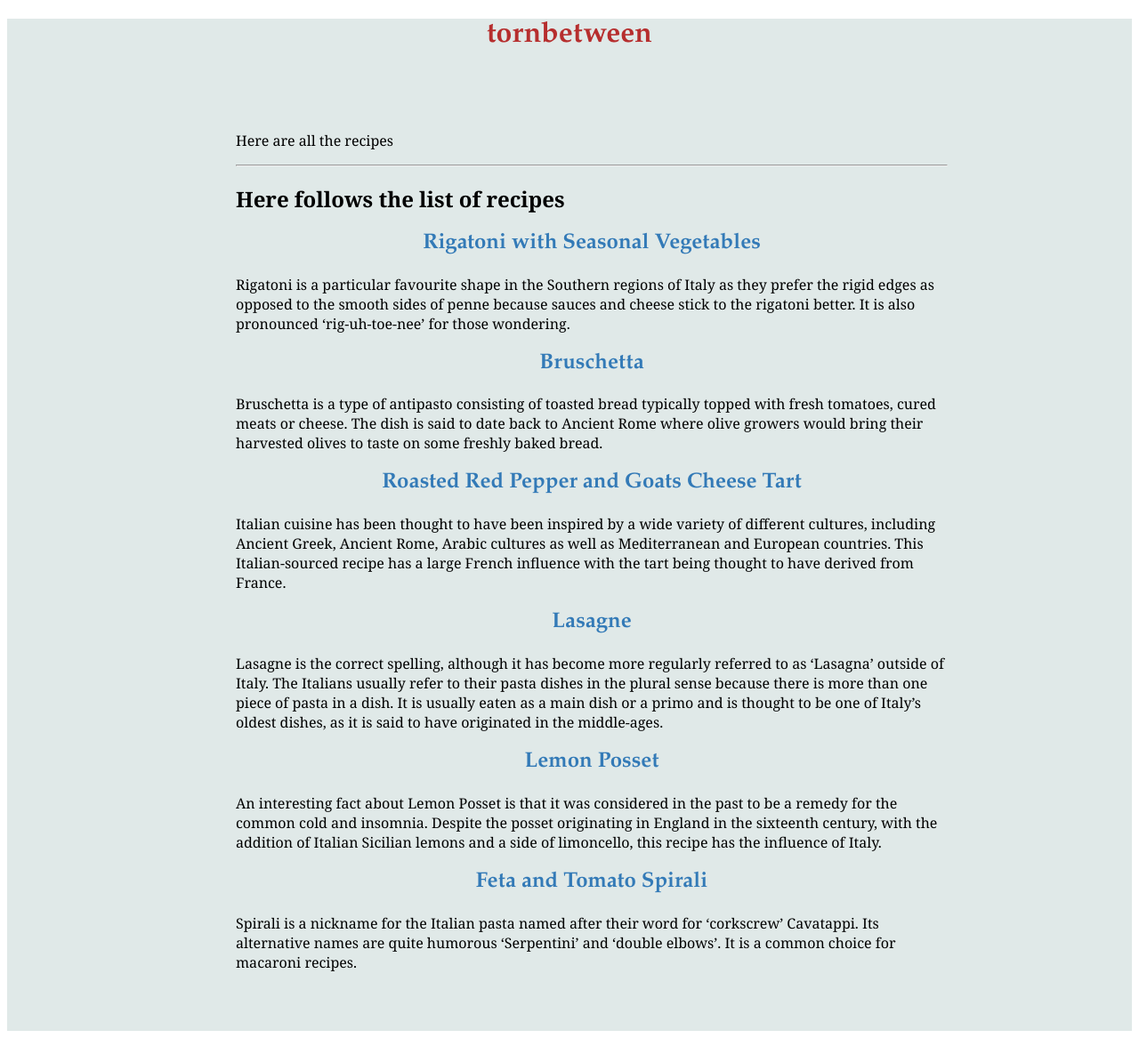
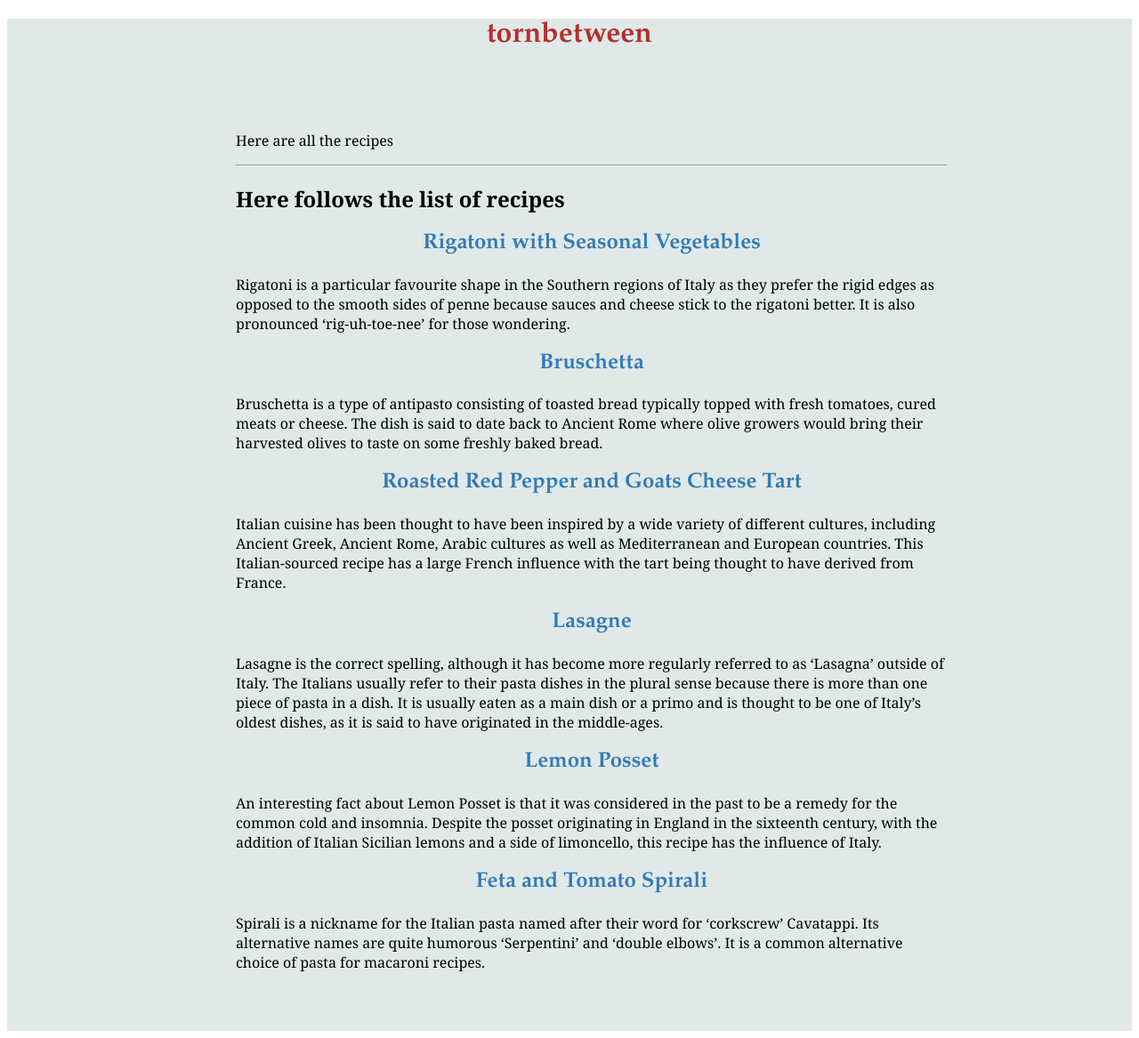
Before and after one commit to Hol1999/Hollyrecipewebsite, a Jekyll site: the page built from pages/recipelisting.md, in a window 1280 px wide. Shown: the whole page at 89% size. Built offline with Jekyll 4.4.1, drawn with Linux system fonts in a browser that asks for light colours.

Commit message:
Update Recipes “recipe5”

```diff
--- a/_recipes/recipe5.md
+++ b/_recipes/recipe5.md
@@ -6,7 +6,7 @@ layout: recipe
 published: true
 tags: null
 ---
-Spirali is a nickname for the Italian pasta named after their word for 'corkscrew' Cavatappi. Its alternative names are quite humorous 'Serpentini' and 'double elbows'.  It is a common choice for macaroni recipes.
+Spirali is a nickname for the Italian pasta named after their word for 'corkscrew' Cavatappi. Its alternative names are quite humorous 'Serpentini' and 'double elbows'.  It is a common alternative choice of pasta for macaroni recipes.
 
 ![Feta and Tomato Spirali in baking tray](../uploads/feta1.jpg "Feta and Tomato Spirali")
 
```
